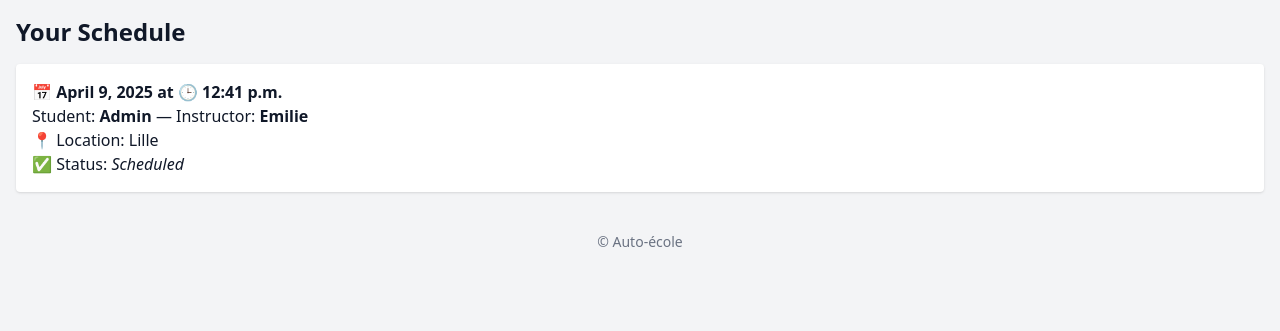
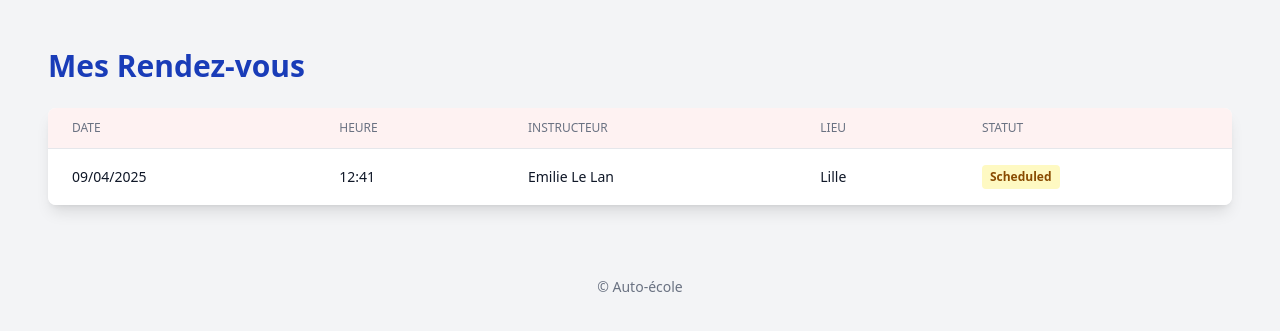
Before and after one commit to zpilia/driving_school, a Django app: page /appointments/ in a window 1280 px wide. Shown: the part 168-499 px from the top of the page. Run offline with Django 5.2, Linux system fonts and the light colour scheme; a user stored in the database is signed in; data comes from the database, SQL or seed files in the repository; both versions use the stored data as it was after the commit.

Commit message:
feat(student-pages): style student dashboard and appointments list with Tailwind tables

```diff
--- a/template/appointments/list.html
+++ b/template/appointments/list.html
@@ -1,33 +1,53 @@
 {% extends "base.html" %}
 {% load static %}
 
-{% block title %}Schedule{% endblock %}
+{% block title %}Mes Rendez-vous{% endblock %}
 
 {% block content %}
-  <h1 class="text-2xl font-bold mb-4">Your Schedule</h1>
+<div class="max-w-7xl mx-auto px-4 sm:px-6 lg:px-8 py-8">
+  <h1 class="text-3xl font-bold text-blue-800 mb-6">Mes Rendez-vous</h1>
 
   {% if appointments %}
-    <ul class="space-y-4">
-      {% for appointment in appointments %}
-        <li class="bg-white p-4 shadow rounded">
-          <div class="font-semibold">
-            📅 {{ appointment.date }} at 🕒 {{ appointment.time }}
-          </div>
-          <div>
-            {% if request.user.role == "student" %}
-              With Instructor: <strong>{{ appointment.instructor.get_full_name|default:appointment.instructor.username }}</strong>
-            {% else %}
-              Student: <strong>{{ appointment.student.username }}</strong> — Instructor: <strong>{{ appointment.instructor.username }}</strong>
-            {% endif %}
-          </div>
-          <div>
-            📍 Location: {{ appointment.location }}<br>
-            ✅ Status: <span class="italic">{{ appointment.get_status_display }}</span>
-          </div>
-        </li>
-      {% endfor %}
-    </ul>
+    <div class="overflow-x-auto bg-white shadow-lg rounded-lg">
+      <table class="min-w-full table-auto divide-y divide-gray-200">
+        <thead class="bg-red-50">
+          <tr>
+            <th class="px-6 py-3 text-left text-xs font-medium text-gray-500 uppercase">Date</th>
+            <th class="px-6 py-3 text-left text-xs font-medium text-gray-500 uppercase">Heure</th>
+            <th class="px-6 py-3 text-left text-xs font-medium text-gray-500 uppercase">Instructeur</th>
+            <th class="px-6 py-3 text-left text-xs font-medium text-gray-500 uppercase">Lieu</th>
+            <th class="px-6 py-3 text-left text-xs font-medium text-gray-500 uppercase">Statut</th>
+          </tr>
+        </thead>
+        <tbody class="bg-white divide-y divide-gray-200">
+          {% for appointment in appointments %}
+            <tr class="hover:bg-gray-50 transition">
+              <td class="px-6 py-4 text-sm text-gray-900">{{ appointment.date|date:"d/m/Y" }}</td>
+              <td class="px-6 py-4 text-sm text-gray-900">{{ appointment.time|time:"H:i" }}</td>
+              <td class="px-6 py-4 text-sm text-gray-900">
+                {{ appointment.instructor.get_full_name|default:appointment.instructor.username }}
+              </td>
+              <td class="px-6 py-4 text-sm text-gray-900">{{ appointment.location }}</td>
+              <td class="px-6 py-4 text-sm text-gray-900">
+                <span class="inline-block px-2 py-1 text-xs font-semibold rounded
+                  {% if appointment.status == 'scheduled' %}
+                    bg-yellow-100 text-yellow-800
+                  {% elif appointment.status == 'completed' %}
+                    bg-green-100 text-green-800
+                  {% elif appointment.status == 'cancelled' %}
+                    bg-red-100 text-red-800
+                  {% endif %}
+                ">
+                  {{ appointment.get_status_display }}
+                </span>
+              </td>
+            </tr>
+          {% endfor %}
+        </tbody>
+      </table>
+    </div>
   {% else %}
-    <p class="text-gray-600 italic">No appointments scheduled.</p>
+    <p class="text-center text-gray-500 mt-8">Aucun rendez-vous trouvé.</p>
   {% endif %}
+</div>
 {% endblock %}
```
Also changed, not shown: template/dashboard_student.html (+75 -11 lines), db.sqlite3.
